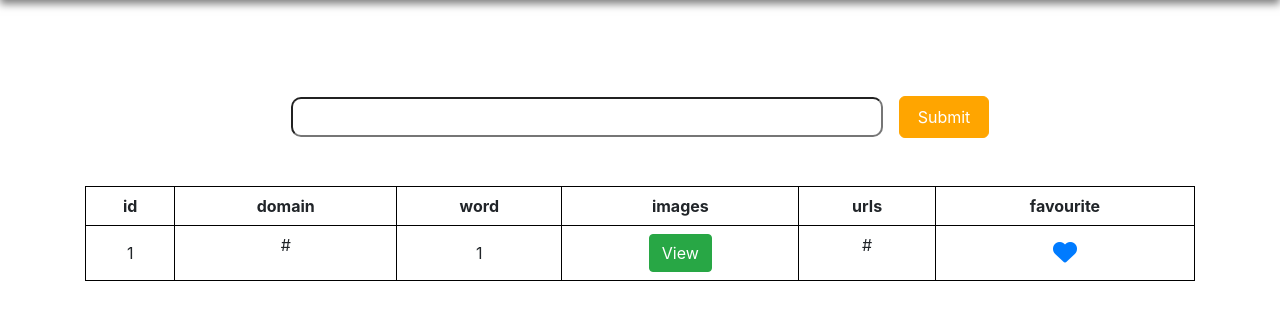
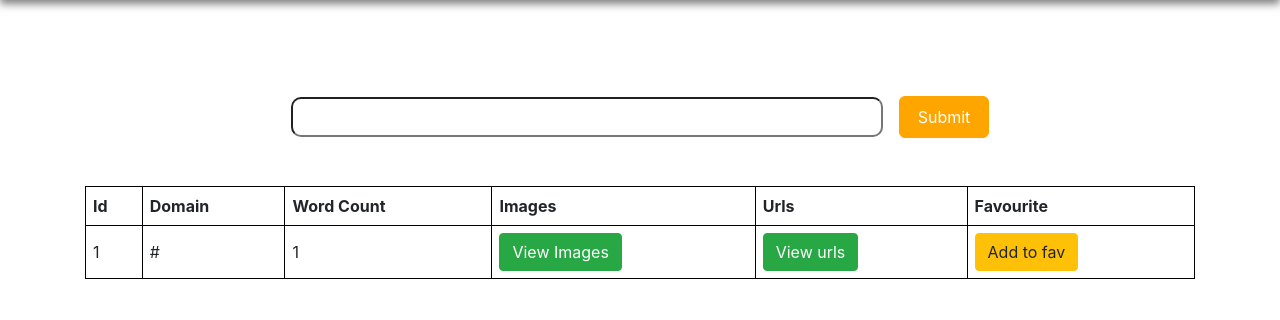
Before and after one commit to adil-shabab/url-scraper, a Django app: template core/templates/index.html in a window 1280 px wide. Shown: the part 87-407 px from the top of the page. Run offline with Django 4.2, Linux system fonts and the light colour scheme; the template is opened without the code that fills it: most values are stand-ins (such as "Sample title", 1, 10 or a date in 2020); parts of the project's set-up code (start-up, migrations or seed data) failed here and were passed over; some libraries are stand-ins or nearby versions.

Commit message:
some more styles added

```diff
--- a/core/templates/index.html
+++ b/core/templates/index.html
@@ -1,17 +1,44 @@
-{% extends "base.html" %}
+{% extends "base.html" %} {% block content %} {% include "navbar.html" %}
 
-{% block content %}
-{% include "navbar.html" %}
-
-<form action="/" method="POST" class="mt-5 p-5 d-flex justify-content-center align-items-center">
+<form
+  action="/"
+  method="POST"
+  class="mt-5 p-5 d-flex justify-content-center align-items-center"
+>
   {% csrf_token %}
-    <input name="input" class="input" type="text">
+  <input name="input" class="input" type="text" />
   <button type="submit" class="button ml-3">Submit</button>
 </form>
 
-<div class="container w-100">
+<div class="container">
   {% if word_count %}
-<table class='w-100'>
+  <table>
+    <thead>
+      <tr>
+        <th>Id</th>
+        <th>Domain</th>
+        <th>Word Count</th>
+        <th>Images</th>
+        <th>Urls</th>
+        <th>Favourite</th>
+      </tr>
+    </thead>
+    <tbody>
+      <tr>
+        <td>1</td>
+        <td>{{link}}</td>
+        <td>{{word_count}}</td>
+        <td><button class="btn btn-success">View Images</button></td>
+        <td><button class="btn btn-success">View urls</button></td>
+        <td><button class="btn btn-warning">Add to fav</button></td>
+      </tr>
+    </tbody>
+  </table>
+  {% endif %}
+</div>
+{% endblock content %}
+
+<table>
   <thead>
     <th class="text-center">id</th>
     <th class="text-center">domain</th>
@@ -36,18 +63,15 @@
       <button class="btn btn-success">View</button>
     </td>
     <td class="text-center">
-        {% if urls %}
-        {% for url in urls %}
+      {% if urls %} {% for url in urls %}
       <p>{{url}}</p>
-        {% endfor %}
-        {% else %}
+      {% endfor %} {% else %}
       <p>no urls</p>
       {% endif %}
     </td>
-        <td class="text-center"><a href=""><i class="fa-solid fa-heart"></i></a></td>
+    <td class="text-center">
+      <a href=""><i class="fa-solid fa-heart"></i></a>
+    </td>
     <!-- <td class="text-center"><a href=""><i class="fa-solid fa-trash"></i></a></i></td> -->
   </tbody>
 </table>
-{% endif %}
-</div>
-{% endblock content %}
```
Lines whose indentation alone changed are shown as unchanged.
